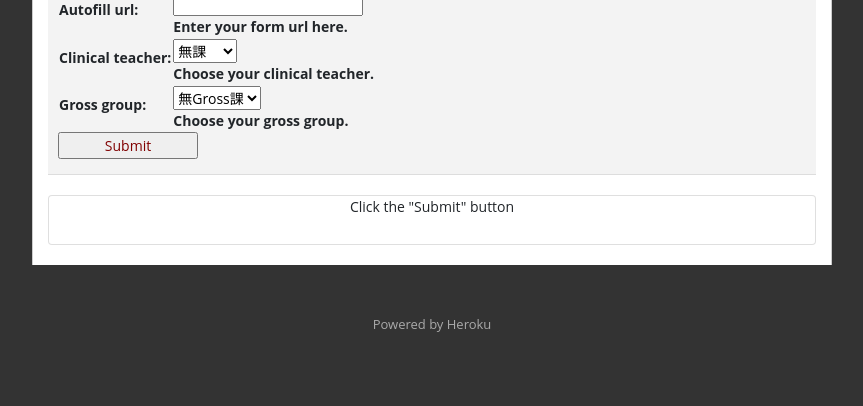
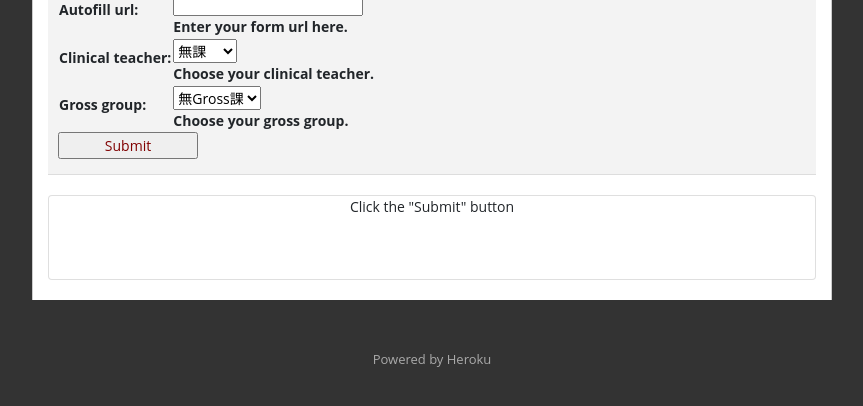
Before and after one commit to Twb06/django_NTUMED_form_autofiller, a Django app: page /formautofiller/input/ in a window 1280 px wide. Shown: the part 153-559 px from the top of the page, without its empty margins (208-1071 px from the left). Run offline with Django 3.2, Linux system fonts and the light colour scheme; parts of the project's set-up code (start-up, migrations or seed data) failed here and were passed over; some libraries are stand-ins or nearby versions.

Commit message:
alpha_v_3.1

```diff
--- a/formautofiller/templates/user_input.html
+++ b/formautofiller/templates/user_input.html
@@ -32,7 +32,7 @@
 
 <!-- Process Status -->
 <div class="container" style="padding-top: 20px; padding-bottom: 20px;">
-	<div class="card" style="height: 50px;">
+	<div class="card" style="height: 85px;">
 		{% block progress %}{% endblock progress %}
 	</div>
 </div>
```
